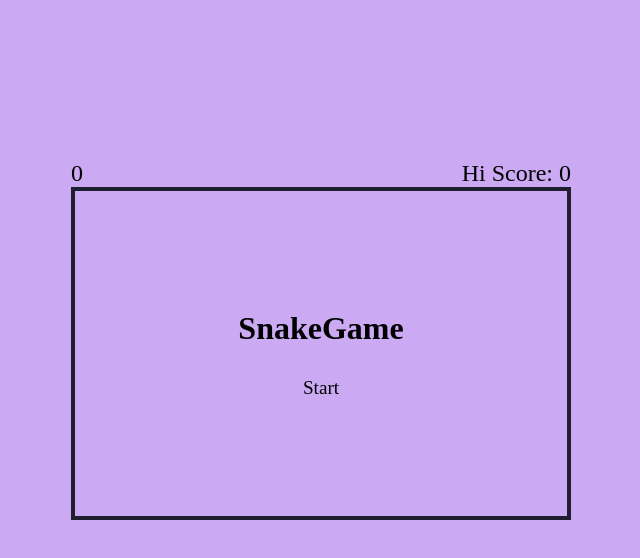
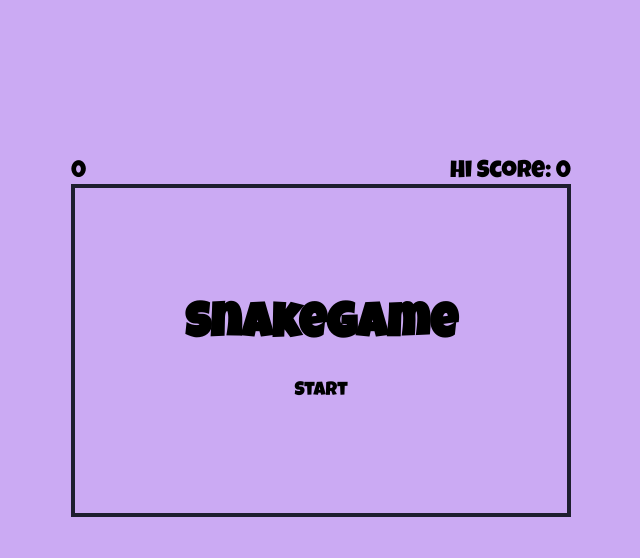
Before and after one commit to sevaaaDev/SnakeGame, a website built with webpack: page src/template.html in a window 1280 px wide. Shown: the whole page, without its empty margins (319-959 px from the left). Built offline with nearby package versions, Linux system fonts and the light colour scheme.

Commit message:
add font

```diff
--- a/src/UI/style.css
+++ b/src/UI/style.css
@@ -1,3 +1,12 @@
+/* luckiest-guy-regular - latin */
+@font-face {
+  font-display: swap; /* Check https://developer.mozilla.org/en-US/docs/Web/CSS/@font-face/font-display for other options. */
+  font-family: "Luckiest Guy";
+  font-style: normal;
+  font-weight: 400;
+  src: url("./fonts/luckiest-guy-v22-latin-regular.woff2") format("woff2"); /* Chrome 36+, Opera 23+, Firefox 39+, Safari 12+, iOS 10+ */
+}
+
 * {
   padding: 0;
   margin: 0;
@@ -6,10 +15,13 @@
 :root {
   --clr-primary: hsl(267, 75%, 81%);
   --clr-secondary: #1e1e2e;
+  --font: "Luckiest Guy";
 }
 body {
   background-color: var(--clr-primary);
+  font-family: var(--font);
 }
+
 .container {
   width: min(90%, 500px);
   margin-inline: auto;
@@ -67,6 +79,10 @@ body {
 .menu .title,
 .menu .blinking-text {
   text-align: center;
+}
+
+.menu .title {
+  font-size: 3rem;
 }
 
 .blinking-text {
```
Also changed, not shown: src/UI/fonts/luckiest-guy-v22-latin-regular.woff2 (added).
